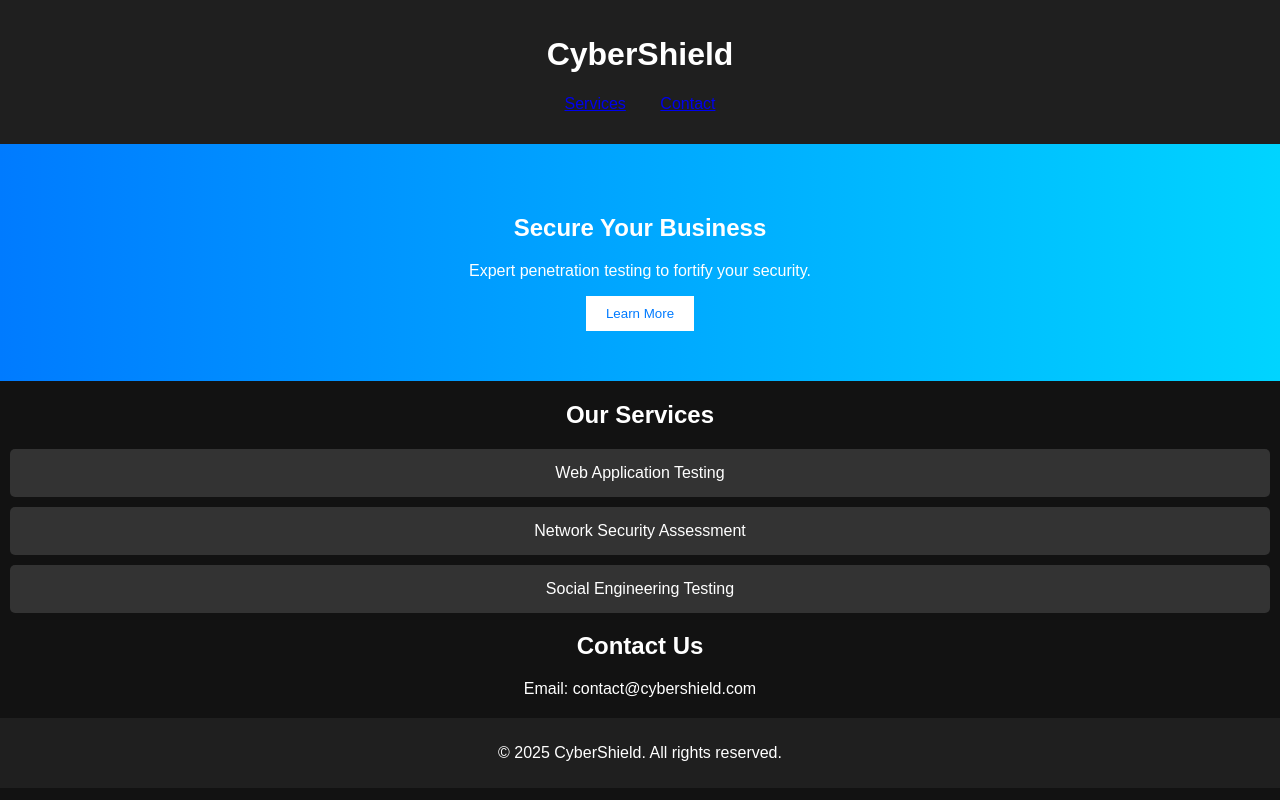
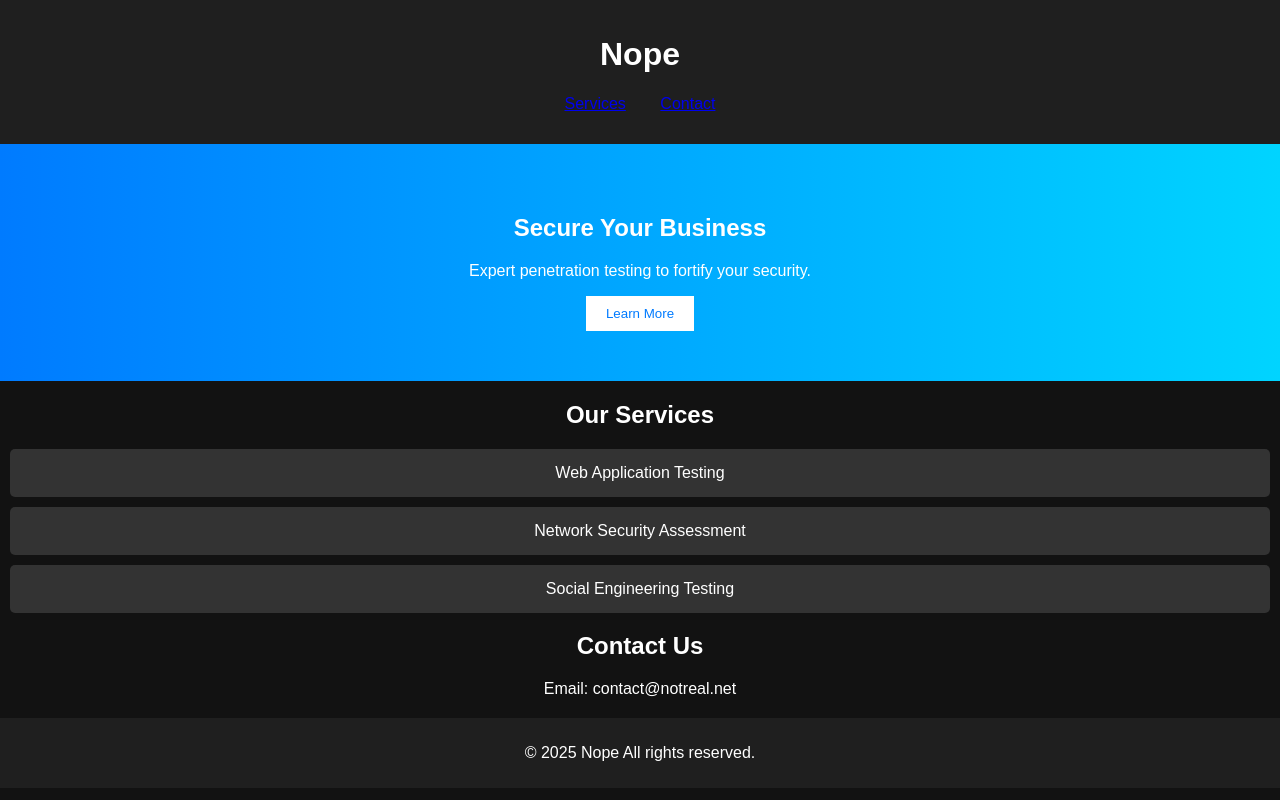
Before and after one commit to sup3rDav3/site, a plain HTML site: page index.html in a window 1280 px wide. Drawn offline with Linux system fonts and the light colour scheme.

Commit message:
Update index.html

```diff
--- a/index.html
+++ b/index.html
@@ -3,13 +3,13 @@
 <head>
     <meta charset="UTF-8">
     <meta name="viewport" content="width=device-width, initial-scale=1.0">
-    <title>CyberShield - Penetration Testing</title>
+    <title>Nope - Penetration Testing</title>
     <link rel="stylesheet" href="style.css">
     <script defer src="script.js"></script>
 </head>
 <body>
     <header>
-        <h1>CyberShield</h1>
+        <h1>Nope</h1>
         <nav>
             <ul>
                 <li><a href="#services">Services</a></li>
@@ -33,11 +33,11 @@
 
     <section id="contact">
         <h2>Contact Us</h2>
-        <p>Email: contact@cybershield.com</p>
+        <p>Email: contact@notreal.net</p>
     </section>
 
     <footer>
-        <p>&copy; 2025 CyberShield. All rights reserved.</p>
+        <p>&copy; 2025 Nope All rights reserved.</p>
     </footer>
 </body>
 </html>
```
